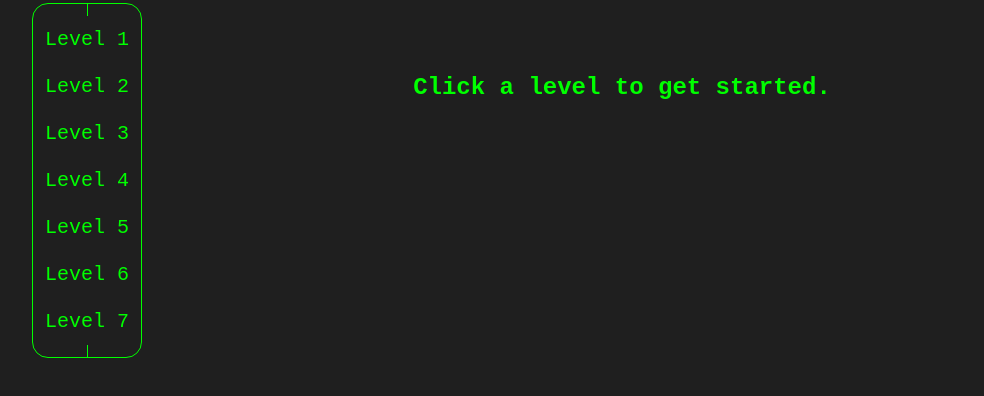
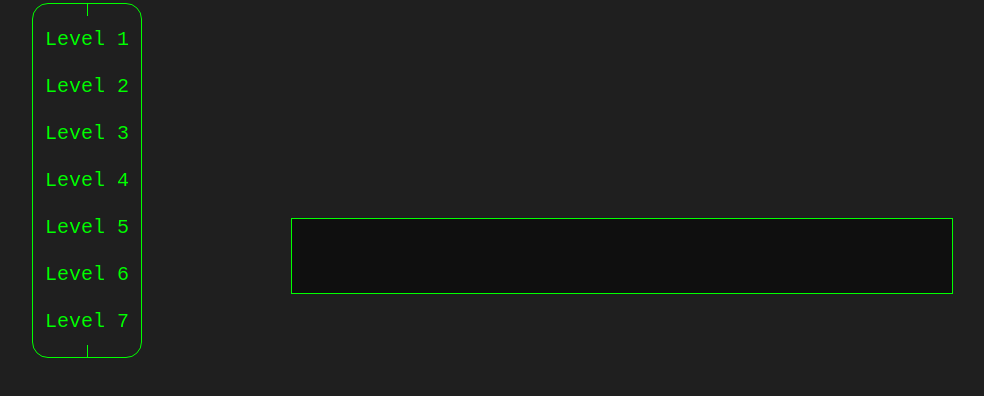
Before and after one commit to LU-SIFE/catalystctf, a plain HTML site: page levels/level1.html in a window 1280 px wide. Shown: the part 220-616 px from the top of the page, without its empty margins (18-1002 px from the left). Drawn offline with Linux system fonts and the light colour scheme.

Commit message:
added stuff

```diff
--- a/index.css
+++ b/index.css
@@ -69,3 +69,15 @@ nav div {
     width: 50%;
     border-right: 1px solid var(--col1);
 }
+
+input {
+    padding: 10px;
+    margin: auto;
+    margin-top: 5em;
+    font-size: 3em;
+    width: 50vw;
+    background-color: #0f0f0f;
+    border: 1px solid var(--col1);
+    color: var(--col1);
+    font-family: 'Courier New', Courier, monospace;
+}
--- a/levels/level1.html
+++ b/levels/level1.html
@@ -22,7 +22,7 @@
     </div>
 
     <h1>Good Luck!</h1>
-    <h2>Click a level to get started.</h2>
+    <input type="text">
 
 </body>
 </html>
```
